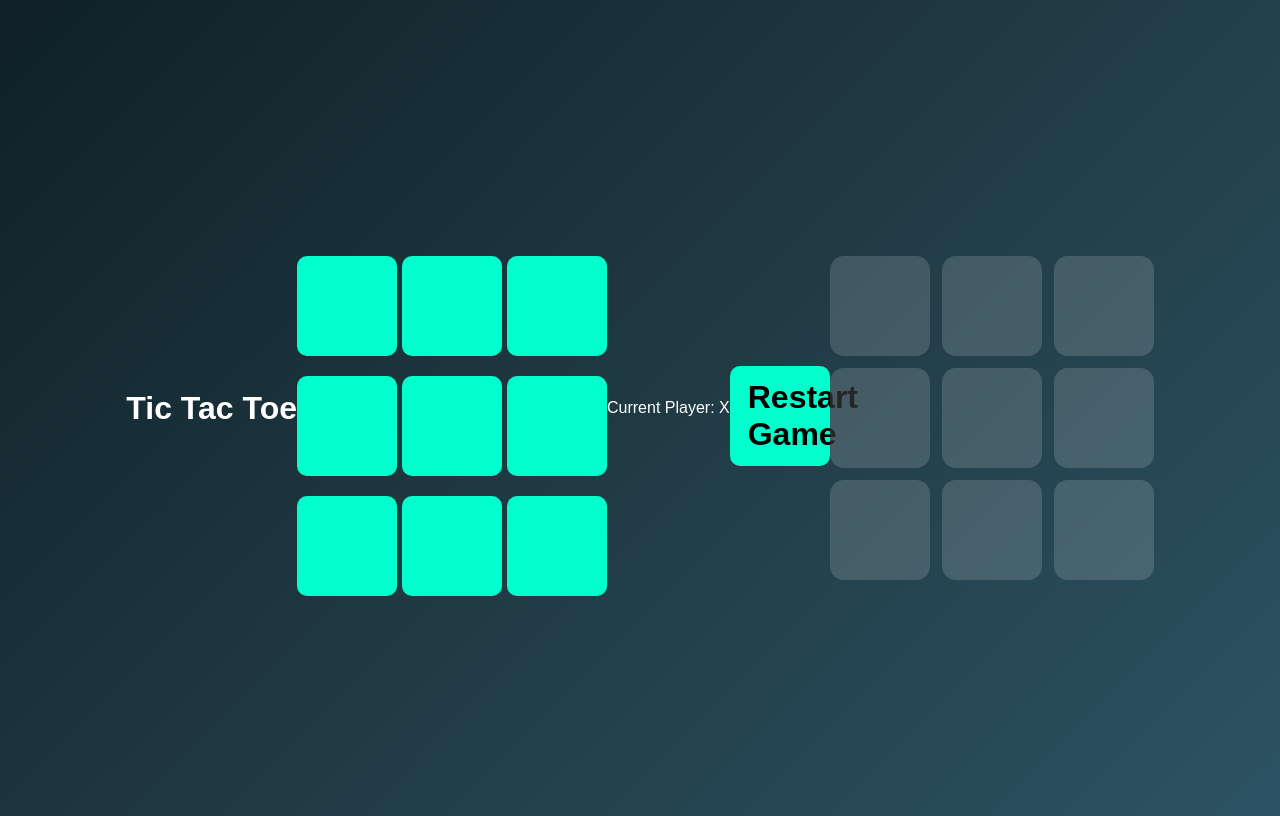
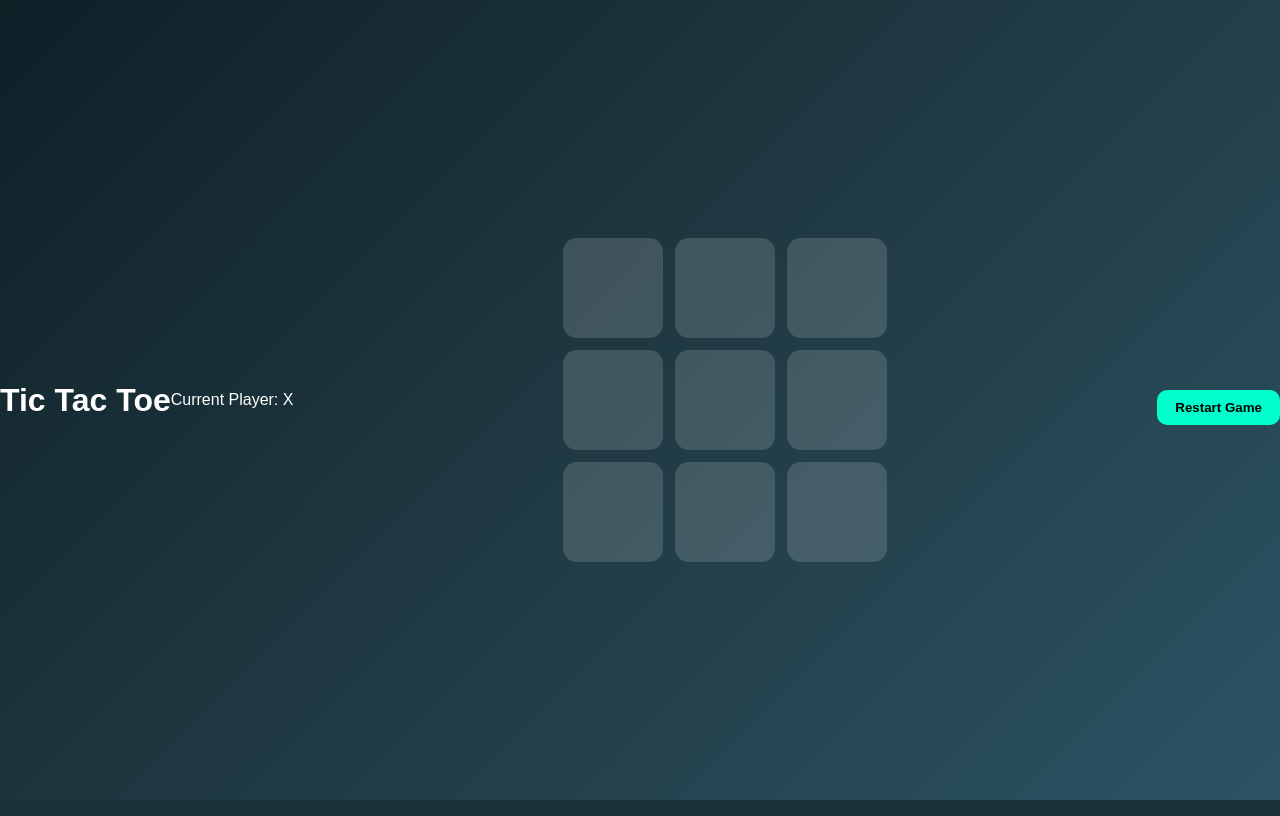
Before and after one commit to amanyadav924-maker/Tic-Tac-Toe-Game, a Spring Boot app: page / in a window 1280 px wide. Run offline with Spring Boot 4, Linux system fonts and the light colour scheme.

Commit message:
Finalize working Tic Tac Toe frontend

```diff
--- a/demo/src/main/resources/static/index.html
+++ b/demo/src/main/resources/static/index.html
@@ -9,28 +9,8 @@
 
 <h1>Tic Tac Toe</h1>
 
-<div id="board">
-    <button onclick="makeMove(0,0)"></button>
-    <button onclick="makeMove(0,1)"></button>
-    <button onclick="makeMove(0,2)"></button>
+<p id="player">Current Player: X</p>
 
-    <button onclick="makeMove(1,0)"></button>
-    <button onclick="makeMove(1,1)"></button>
-    <button onclick="makeMove(1,2)"></button>
-
-    <button onclick="makeMove(2,0)"></button>
-    <button onclick="makeMove(2,1)"></button>
-    <button onclick="makeMove(2,2)"></button>
-</div>
-
-<p id="player"></p>
-
-<script src="script.js"></script>
-</body>
-</html>
-<button onclick="resetGame()" class="restart-btn">
-    Restart Game
-</button>
 <div class="board">
     <div class="cell" data-index="0"></div>
     <div class="cell" data-index="1"></div>
@@ -42,3 +22,11 @@
     <div class="cell" data-index="7"></div>
     <div class="cell" data-index="8"></div>
 </div>
+
+<button onclick="resetGame()" class="restart-btn">
+    Restart Game
+</button>
+
+<script src="script.js"></script>
+</body>
+</html>
--- a/demo/src/main/resources/static/script.js
+++ b/demo/src/main/resources/static/script.js
@@ -1,98 +1,65 @@
-let boardButtons = document.querySelectorAll("#board button");
-let playerText = document.getElementById("player");
+const cells = document.querySelectorAll(".cell");
+const playerText = document.getElementById("player");
+const restartBtn = document.querySelector(".restart-btn");
 
-// Load game
-fetch("/start")
-    .then(res => res.json())
-    .then(updateUI);
-
-function makeMove(row, col) {
-    fetch(`/move?row=${row}&col=${col}`)
-        .then(res => res.json())
-        .then(updateUI);
-}
-
-function updateUI(game) {
-    let board = game.board;
-
-    boardButtons.forEach((btn, index) => {
-        let row = Math.floor(index / 3);
-        let col = index % 3;
-        btn.textContent = board[row][col] === "\u0000" ? "" : board[row][col];
-    });
-
-    playerText.innerText = "Current Player: " + game.currentPlayer;
-}
-function resetGame() {
-    fetch("/reset")
-        .then(res => res.json())
-        .then(updateUI);
-}
-// Antigravity effect
-function enableAntigravity() {
-    boardButtons.forEach(btn => {
-        btn.style.transition = "transform 1s ease";
-        btn.style.transform = `
-            translate(${Math.random() * 300 - 150}px,
-                      ${Math.random() * 300 - 150}px)
-            rotate(${Math.random() * 360}deg)
-        `;
-    });
-}
-function restartGame() {
-    fetch("/start")
-        .then(res => res.json())
-        .then(game => {
-            updateUI(game);
-            enableAntigravity(); // HERE
-        });
-}
-function updateUI(game) {
-    let board = game.board;
-
-    boardButtons.forEach((btn, index) => {
-        let row = Math.floor(index / 3);
-        let col = index % 3;
-        btn.textContent = board[row][col] === "\u0000" ? "" : board[row][col];
-    });
-
-    if (game.winner !== "\u0000") {
-        playerText.innerText = "Winner: " + game.winner + " 🎉";
-        return;
-    }
-
-    if (game.draw) {
-        playerText.innerText = "Draw 🤝";
-        return;
-    }
-
-    playerText.innerText = "Current Player: " + game.currentPlayer;
-}
-function makeMove(cell, row, col) {
-  if (cell.innerText !== "") return;
-
-  fetch(`/move?row=${row}&col=${col}`)
-    .then(res => res.json())
-    .then(game => {
-      cell.innerText = game.board[row][col];
-      cell.classList.add("filled"); // animation
-      renderBoard(game);
-    });
-}
-winningCells.forEach(c => c.classList.add("win"));
-const cells = document.querySelectorAll(".cell");
 let currentPlayer = "X";
 let board = Array(9).fill("");
+let gameOver = false;
+
+const winPatterns = [
+  [0,1,2],[3,4,5],[6,7,8],
+  [0,3,6],[1,4,7],[2,5,8],
+  [0,4,8],[2,4,6]
+];
 
 cells.forEach(cell => {
   cell.addEventListener("click", () => {
     const index = cell.dataset.index;
 
-    if (board[index] !== "") return; // prevent overwrite
+    if (board[index] !== "" || gameOver) return;
 
     board[index] = currentPlayer;
     cell.textContent = currentPlayer;
+    cell.classList.add("filled");
+
+    if (checkWin()) {
+      playerText.textContent = `Winner: ${currentPlayer} 🎉`;
+      gameOver = true;
+      return;
+    }
+
+    if (board.every(c => c !== "")) {
+      playerText.textContent = "Draw 🤝";
+      gameOver = true;
+      return;
+    }
 
     currentPlayer = currentPlayer === "X" ? "O" : "X";
+    playerText.textContent = `Current Player: ${currentPlayer}`;
   });
 });
+
+function checkWin() {
+  for (let pattern of winPatterns) {
+    if (
+      board[pattern[0]] &&
+      board[pattern[0]] === board[pattern[1]] &&
+      board[pattern[0]] === board[pattern[2]]
+    ) {
+      pattern.forEach(i => cells[i].classList.add("win"));
+      return true;
+    }
+  }
+  return false;
+}
+
+function resetGame() {
+  board.fill("");
+  cells.forEach(cell => {
+    cell.textContent = "";
+    cell.classList.remove("filled", "win");
+  });
+  currentPlayer = "X";
+  gameOver = false;
+  playerText.textContent = "Current Player: X";
+}
--- a/demo/src/main/resources/static/style.css
+++ b/demo/src/main/resources/static/style.css
@@ -1,22 +1,3 @@
-body {
-    font-family: Arial, sans-serif;
-    text-align: center;
-}
-
-#board {
-    display: grid;
-    grid-template-columns: repeat(3, 100px);
-    gap: 5px;
-    justify-content: center;
-    margin-top: 20px;
-}
-
-button {
-    width: 100px;
-    height: 100px;
-    font-size: 32px;
-    cursor: pointer;
-}
 /* Page background */
 body {
   background: linear-gradient(135deg, #0f2027, #203a43, #2c5364);
@@ -26,6 +7,7 @@ body {
   justify-content: center;
   align-items: center;
   height: 100vh;
+  margin: 0;
 }
 
 /* Game container */
@@ -35,14 +17,15 @@ body {
   padding: 25px;
   border-radius: 16px;
   box-shadow: 0 20px 40px rgba(0,0,0,0.4);
+  text-align: center;
 }
 
-/* Grid */
+/* Board */
 .board {
   display: grid;
   grid-template-columns: repeat(3, 100px);
   gap: 12px;
-  margin-top: 20px;
+  margin: 20px auto;
 }
 
 /* Cell */
@@ -52,6 +35,8 @@ body {
   background: rgba(255,255,255,0.15);
   border-radius: 14px;
   font-size: 3rem;
+  font-weight: bold;
+  color: #000;
   display: flex;
   align-items: center;
   justify-content: center;
@@ -59,13 +44,13 @@ body {
   transition: transform 0.2s ease, background 0.3s ease;
 }
 
-/* Hover effect */
+/* Hover */
 .cell:hover {
   transform: scale(1.08);
   background: rgba(255,255,255,0.25);
 }
 
-/* Pop animation when mark appears */
+/* Pop animation */
 .cell.filled {
   animation: pop 0.25s ease;
 }
@@ -74,8 +59,10 @@ body {
   0% { transform: scale(0.5); }
   100% { transform: scale(1); }
 }
+
+/* Win highlight */
 .cell.win {
-  background: #00ffcc !important;
+  background: #00ffcc;
   color: #000;
   animation: glow 0.8s infinite alternate;
 }
@@ -84,7 +71,9 @@ body {
   from { box-shadow: 0 0 10px #00ffcc; }
   to { box-shadow: 0 0 25px #00ffcc; }
 }
-button {
+
+/* Restart button */
+.restart-btn {
   margin-top: 15px;
   padding: 10px 18px;
   border-radius: 10px;
@@ -95,15 +84,6 @@ button {
   transition: transform 0.2s ease;
 }
 
-button:hover {
+.restart-btn:hover {
   transform: translateY(-2px);
 }
-.fade {
-  opacity: 0;
-  transition: opacity 0.3s ease;
-}
-.cell {
-  color: black;   /* or white */
-  font-size: 40px;
-  font-weight: bold;
-}
```
